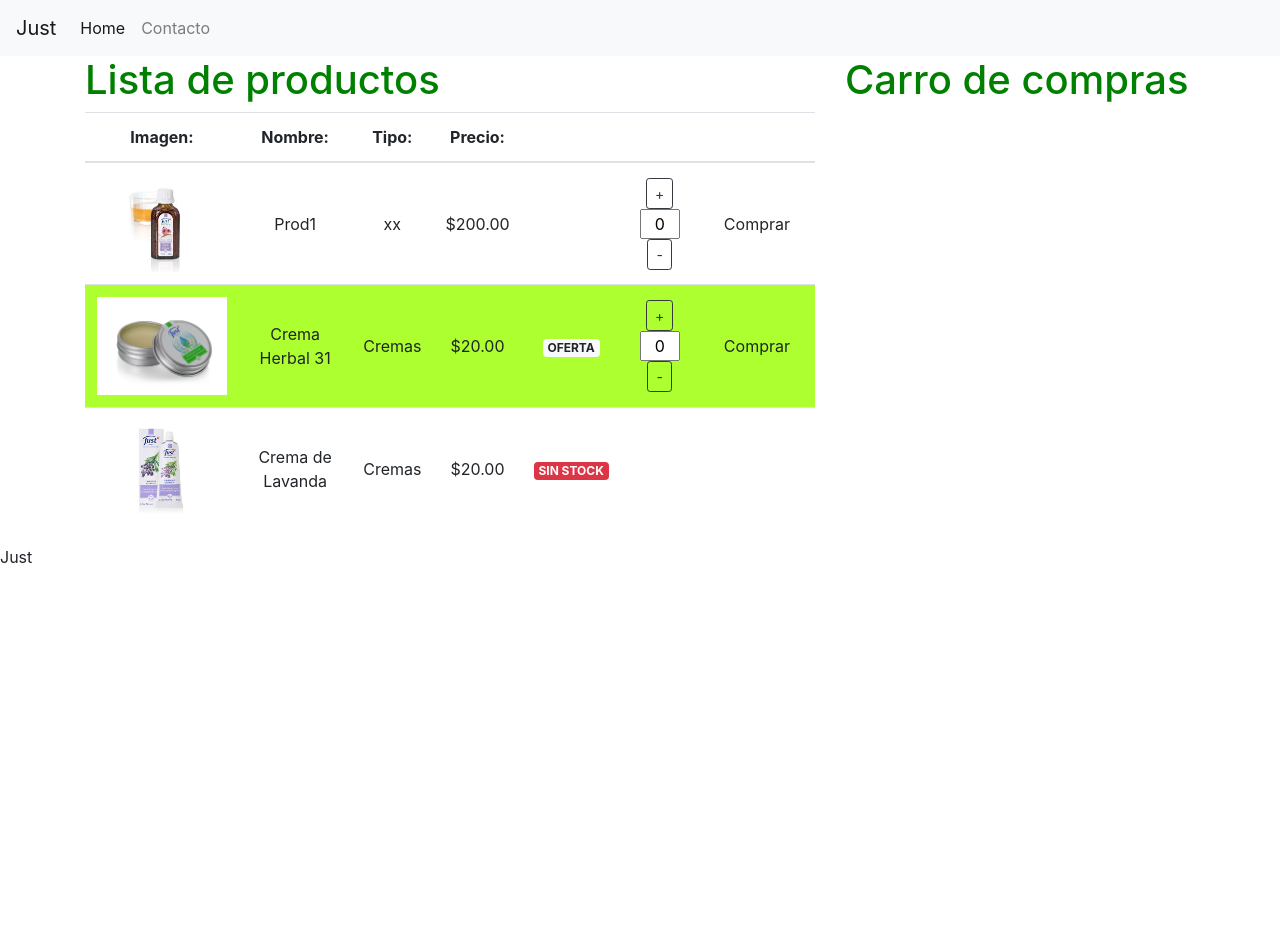
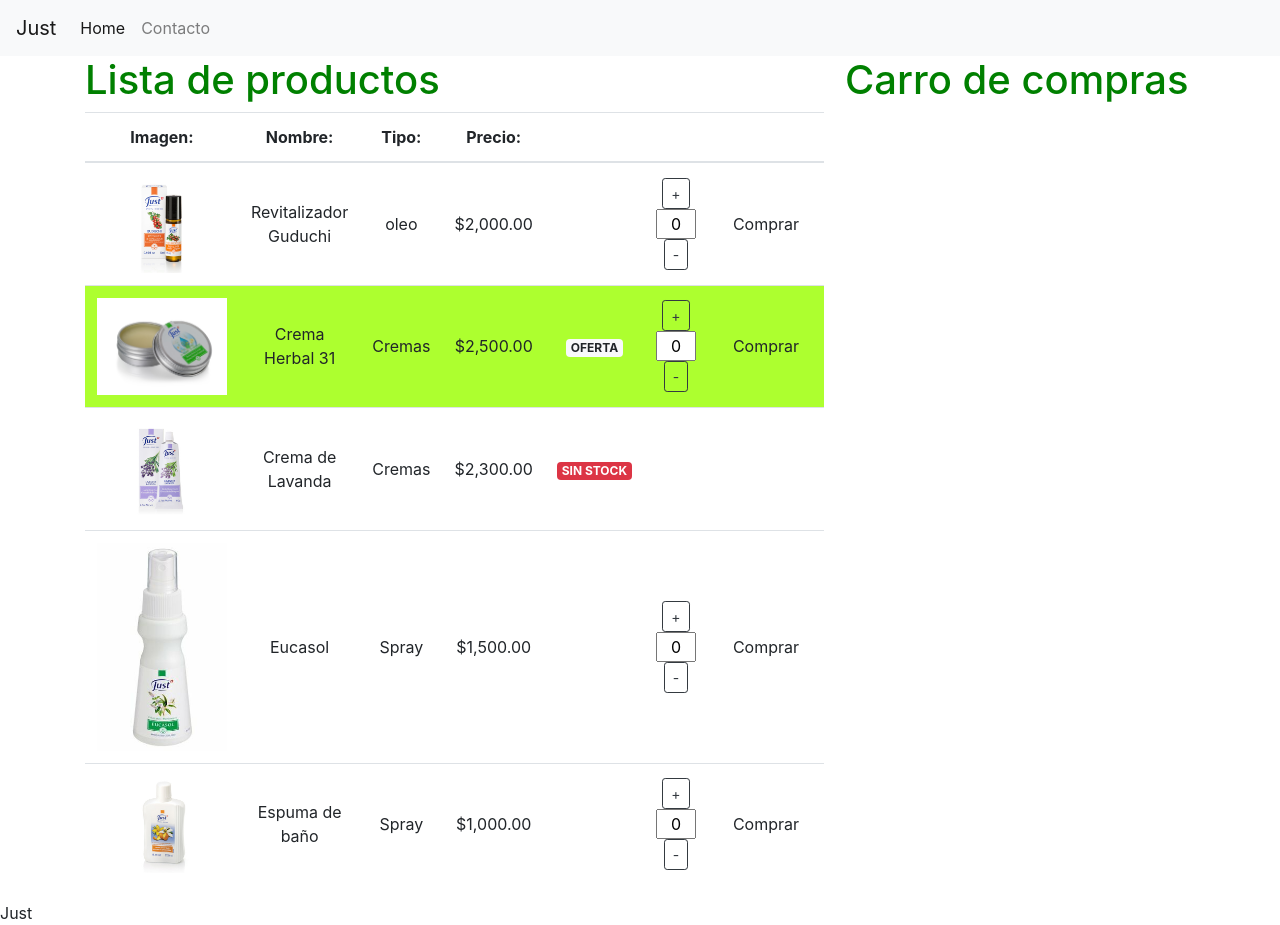
Before and after one commit to ElvitaKehler/angular-just, an Angular app: page /productosJust in a window 1280 px wide. Before the commit the page ends 800 px from the top, so only its background shows below. Built offline with nearby package versions, Linux system fonts and the light colour scheme.

Commit message:
agrega observable al servicio y suscripción al carrito

```diff
--- a/src/app/just-carr/just-carr.component.html
+++ b/src/app/just-carr/just-carr.component.html
@@ -1 +1,8 @@
 <h1>Carro de compras</h1>
+
+<ul class="list-group">
+    <li class="list-group-item" *ngFor = "let just of listaCarro$ | async">
+        {{just.nombre}}: {{just.cant}}
+
+    </li>
+</ul>
--- a/src/app/just-carr/just-carr.component.ts
+++ b/src/app/just-carr/just-carr.component.ts
@@ -1,5 +1,7 @@
 import { Component, OnInit } from '@angular/core';
+import { Observable } from 'rxjs';
 import { JustCarroService } from '../just-carro.service';
+import { Just } from '../just-list/Just';
 
 @Component({
   selector: 'app-just-carr',
@@ -8,7 +10,11 @@ import { JustCarroService } from '../just-carro.service';
 })
 export class JustCarrComponent implements OnInit {
 
-  constructor(private carro: JustCarroService) { }
+  listaCarro$! : Observable <Just[]>;
+
+  constructor(private carro: JustCarroService) {
+    this.listaCarro$ = carro.listaCarro.asObservable();
+  }
 
   ngOnInit(): void {
   }
--- a/src/app/just-carro.service.ts
+++ b/src/app/just-carro.service.ts
@@ -1,4 +1,5 @@
 import { Injectable } from '@angular/core';
+import { BehaviorSubject } from 'rxjs';
 import { Just } from './just-list/Just';
 
 
@@ -7,21 +8,23 @@ import { Just } from './just-list/Just';
 })
 export class JustCarroService {
 
-  listaCarro : Just[] = [];
+  private _listaCarro: Just[] = [];
+  listaCarro : BehaviorSubject <Just[]> = new BehaviorSubject(this._listaCarro);
 
    constructor() { }
 
    addCarro(just: Just) {
 
-    let item : Just = this.listaCarro.find((v1) => v1.nombre == just.nombre);
+    let item : Just | undefined = this._listaCarro.find((v1) => v1.nombre == just.nombre);
 
-    if (!this.listaCarro.find((v1) => v1.nombre == just.nombre)){
-        this.listaCarro.push({... just});
+    if (!item ){
+      if (just.cant != 0)
+        this._listaCarro.push({... just});
     } else {
-
+        item.cant+= just.cant;
 
     }
-    console.log(this.listaCarro);
+    this.listaCarro.next(this._listaCarro);
 
 
   }
--- a/src/app/just-list/just-list.component.ts
+++ b/src/app/just-list/just-list.component.ts
@@ -11,19 +11,19 @@ export class JustListComponent implements OnInit {
 
   productosJust : Just[] = [
     {
-    nombre : "Prod1",
-    tipo : "xx",
-    precio : 200,
+    nombre : "Revitalizador Guduchi",
+    tipo : "oleo",
+    precio : 2000,
     stock : 5,
-    imagen :"assets/img/prod1.jpeg",
+    imagen :"assets/img/revitalizador-guduchi.jpeg",
     oferta : false,
     cant: 0,
   },
   {
     nombre : "Crema Herbal 31",
     tipo : "Cremas",
-    precio : 20,
-    stock : 5,
+    precio : 2500,
+    stock : 4,
     imagen :"assets/img/crema-herbal31.jpeg",
     oferta : true,
     cant: 0,
@@ -31,12 +31,31 @@ export class JustListComponent implements OnInit {
   {
     nombre : "Crema de Lavanda",
     tipo : "Cremas",
-    precio : 20,
+    precio : 2300,
     stock : 0,
     imagen :"assets/img/crema-lavanda.jpeg",
     oferta : false,
     cant: 0,
+  },
+  {
+    nombre : "Eucasol",
+    tipo : "Spray",
+    precio : 1500,
+    stock : 3,
+    imagen :"assets/img/eucasol.jpeg",
+    oferta : false,
+    cant: 0,
+  },
+  {
+    nombre : "Espuma de baño",
+    tipo : "Spray",
+    precio : 1000,
+    stock : 4,
+    imagen :"assets/img/espuma-banio.jpeg",
+    oferta : false,
+    cant: 0,
   }
+
 ];
 
   constructor(private carro: JustCarroService) {
@@ -52,6 +71,8 @@ export class JustListComponent implements OnInit {
 
   addCarro(just: Just):void{
     this.carro.addCarro(just);
+    just.stock -= just.cant;
+    just.cant = 0;
   }
 
 
```
Also changed, not shown: src/assets/img/espuma-banio.jpeg (renamed from src/assets/img/espuma-baño.jpeg), 1 other file (tests, documents, lock files or other folders).
